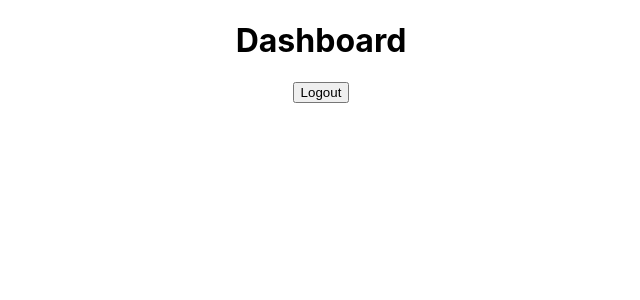
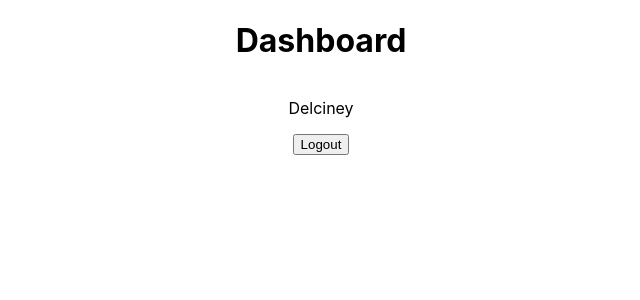
Before and after one commit to delciney/ReactJS-Context-API-Hooks, a React (Create React App) app: page / in a window 1280 px wide. Both pictures are taken after a click on the button "Login". Shown: the top 300 px of the page, without its empty margins (319-959 px from the left). Built offline with nearby package versions, Linux system fonts and the light colour scheme.

Commit message:
usando as informações do contexto

```diff
--- a/src/contexts/auth.tsx
+++ b/src/contexts/auth.tsx
@@ -1,8 +1,13 @@
 import React, { createContext, useState, useEffect } from "react";
 import * as auth from "../sevices/auth";
+
+interface User {
+  name: string;
+  email: string;
+}
 interface AuthContextData {
   signed: boolean;
-  user: object | null;
+  user: User | null;
   singIn(): Promise<void>;
   singOut(): void;
 }
@@ -10,7 +15,7 @@ interface AuthContextData {
 const AuthContexts = createContext<AuthContextData>({} as AuthContextData);
 
 export const AuthProvider: React.FC = ({ children }) => {
-  const [user, setUser] = useState<object | null>(null);
+  const [user, setUser] = useState<User | null>(null);
   useEffect(() => {
     const storageUser = localStorage.getItem("@RNAuth:user");
     const storageToken = localStorage.getItem("@RNAuth:token");
--- a/src/pages/Dashboard/index.tsx
+++ b/src/pages/Dashboard/index.tsx
@@ -2,13 +2,14 @@ import React, { useContext } from "react";
 import AuthContext from "../../contexts/auth";
 import "./index.css";
 const Dashboard: React.FC = () => {
-  const { singOut } = useContext(AuthContext);
+  const { singOut, user } = useContext(AuthContext);
   function handleSingOut() {
     singOut();
   }
   return (
     <div className="Dashboard">
       <h1>Dashboard</h1>
+      <p>{user?.name}</p>
       <button onClick={handleSingOut}>Logout</button>
     </div>
   );
```
